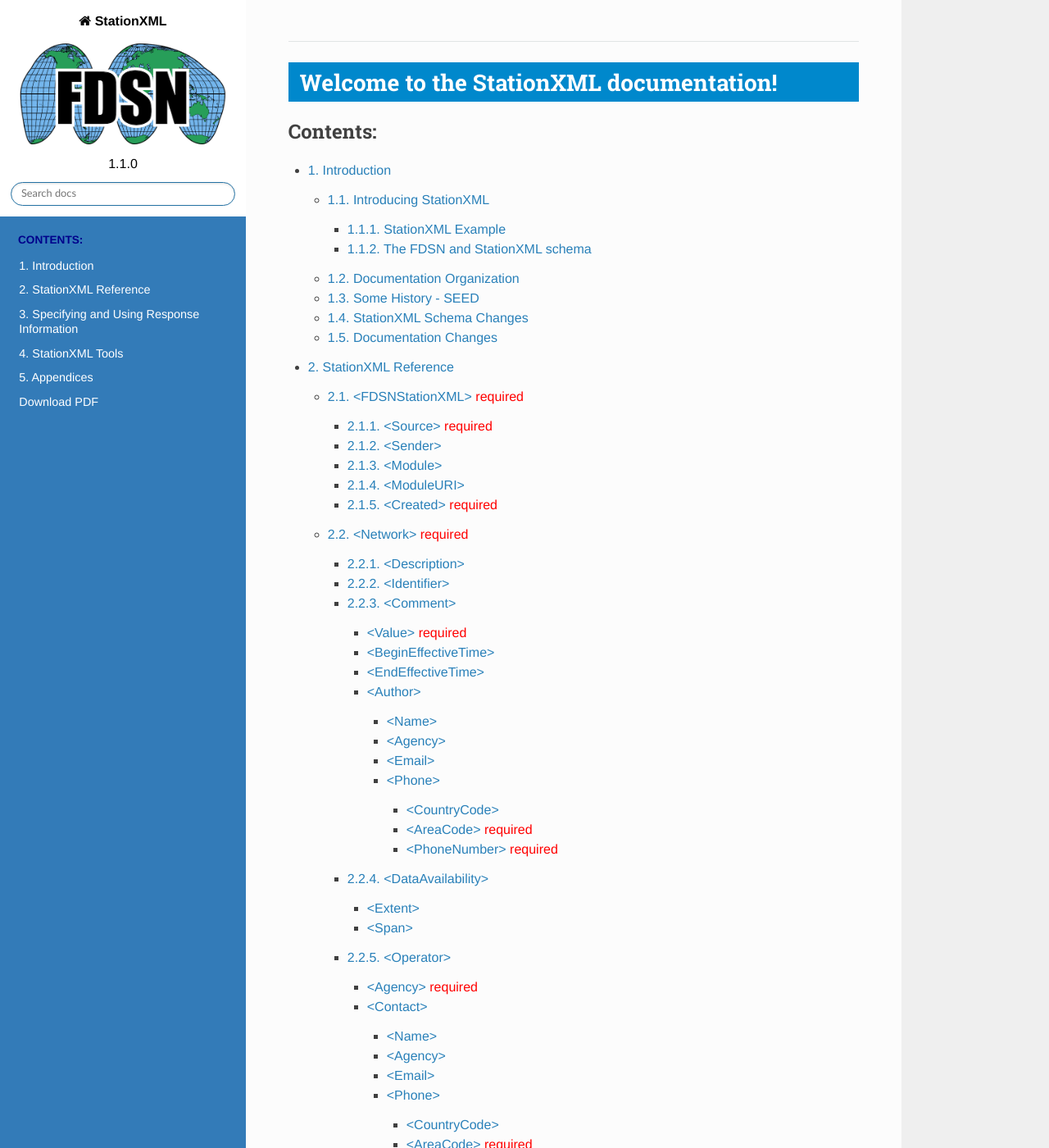
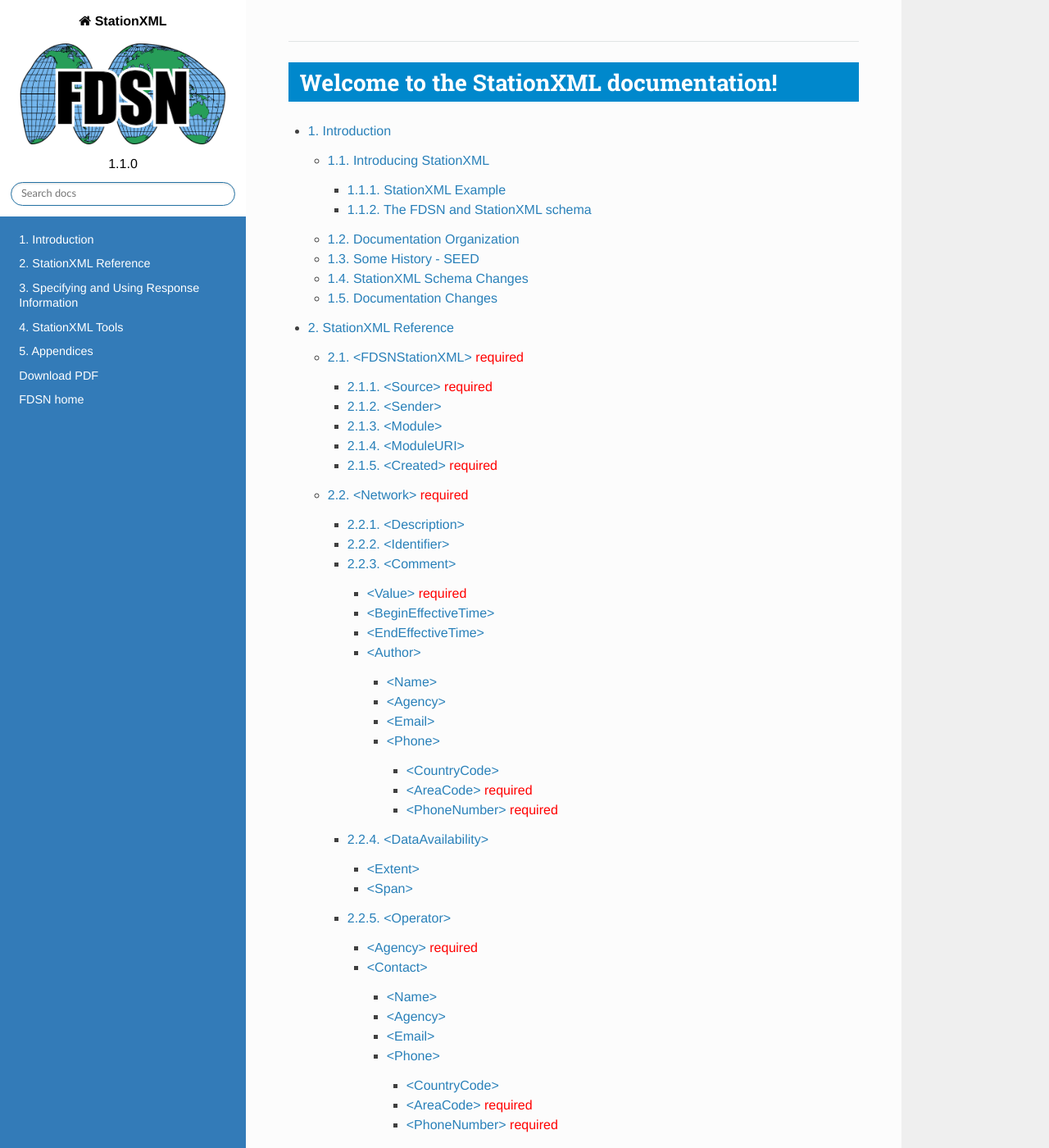
Before and after one commit to FDSN/StationXML, a Sphinx documentation site: the page built from docs/index.rst, in a window 1280 px wide and 1400 px high. Shown: the whole window at 82% size. Built offline with Sphinx 7.4.7 and the Read the Docs theme 2.0.0, drawn with Linux system fonts in a browser that asks for light colours.

Commit message:
Tweak styling, add FDSN home page link

```diff
--- a/docs/_static/css/custom.css
+++ b/docs/_static/css/custom.css
@@ -50,11 +50,12 @@
 
 .wy-menu-vertical header,
 .wy-menu-vertical p.caption {
-  color: darkblue;
+  color: lightgray;
   font-weight: bolder;
 }
 
-.wy-menu-vertical a {
+.wy-menu-vertical a,
+.wy-menu-vertical li.current > a {
   color: white;
 }
 
@@ -64,7 +65,6 @@
 .wy-menu-vertical li.toctree-l5 a,
 .wy-menu-vertical li.toctree-l6 a {
   color: #404040;
-  font-weight: bold;
 }
 
 .wy-nav-side {
--- a/docs/index.rst
+++ b/docs/index.rst
@@ -15,7 +15,6 @@
 
 .. toctree::
    :glob:
-   :caption: Contents:
    :numbered: 3
 
    introduction.rst
@@ -24,6 +23,7 @@
    tools.rst
    appendices.rst
    Download PDF <http://docs.fdsn.org/_/downloads/stationxml/en/latest/pdf/>
+   FDSN home <https://www.fdsn.org/>
 
 Indices and tables
 ==================
```
